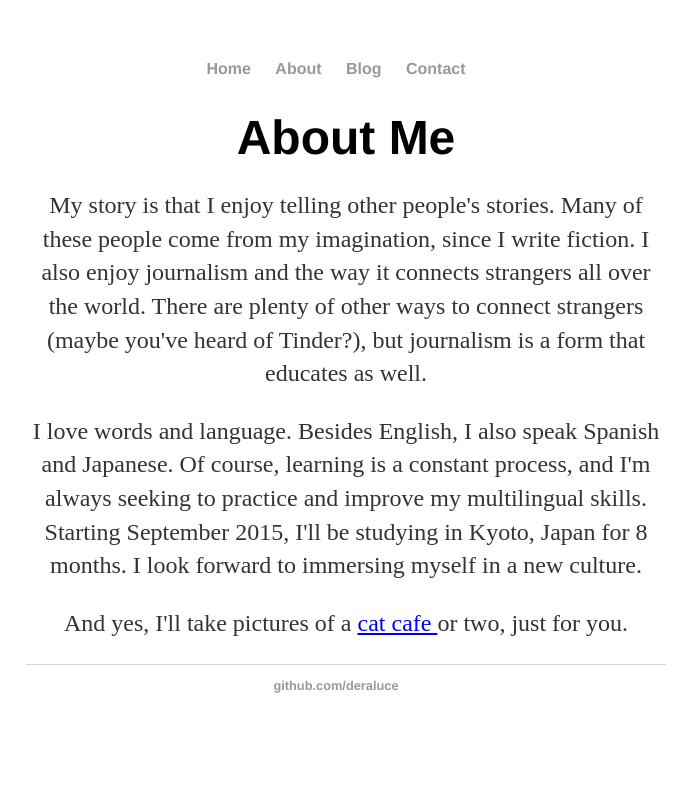
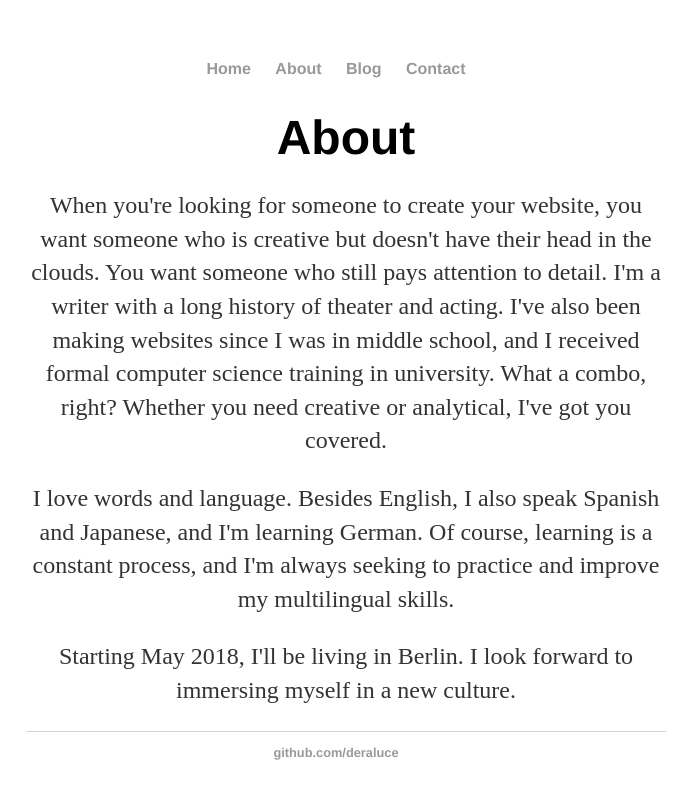
Before and after one commit to DeraLuce/DeraLuce.github.io, a Jekyll site: the page built from about/index.html, in a window 1280 px wide. Shown: the top 799 px of the page, without its empty margins (294-986 px from the left). Built offline with Jekyll 4.4.1, drawn with Linux system fonts in a browser that asks for light colours.

Commit message:
changed index and about page copy

```diff
--- a/about/index.html
+++ b/about/index.html
@@ -1,16 +1,11 @@
 ---
 layout: default
-title: About Me
+title: About
 ---
 <h1>{{ page.title }}</h1>
 
-<p> My story is that I enjoy telling other people's stories. Many of these people come from my imagination, since
-I write fiction.
-I also enjoy journalism and the way it connects strangers all over the world. There are plenty of other ways to connect
-strangers (maybe you've heard of Tinder?), but journalism is a form that educates as well.</p>
-<p>I love words and language. Besides English, I also speak Spanish and Japanese. Of course,
-learning is a constant process, and I'm always seeking to practice and improve my multilingual skills.
-Starting September 2015, I'll be studying in Kyoto, Japan for 8 months. I look forward to immersing myself
+<p>When you're looking for someone to create your website, you want someone who is creative but doesn't have their head in the clouds. You want someone who still pays attention to detail. I'm a writer with a long history of theater and acting. I've also been making websites since I was in middle school, and I received formal computer science training in university. What a combo, right? Whether you need creative or analytical, I've got you covered.</p>
+<p>I love words and language. Besides English, I also speak Spanish and Japanese, and I'm learning German. Of course,
+learning is a constant process, and I'm always seeking to practice and improve my multilingual skills.</p>
+<p>Starting May 2018, I'll be living in Berlin. I look forward to immersing myself
 in a new culture. </p>
-<p> And yes, I'll take pictures
-of a <a href ="http://time.com/2280/heres-an-inside-look-at-japans-best-cat-cafes/"> cat cafe </a> or two, just for you. </p>
--- a/index.html
+++ b/index.html
@@ -4,8 +4,8 @@ title: Dera Luce
 ---
 <div class="blurb">
 	<h1>Dera Luce</h1>
-	<h2> <em>Logophile in every sense of the word / <span class = "unital">palabra</span> /</em> 言葉</h2>
-	<p>Hi there. I'm Dera, a St. Louis-based writer and front-end developer by way of Los Angeles. Soon, I'll be calling Berlin home.</p>
+	<p>Hi there, I'm Dera. My favorite thing to do is study language, both computer and human. It makes sense that I now work as a writer, web consultant and front-end developer.</p>
+	<p>I'm from Los Angeles but am currently based in St. Louis. Soon, I'll be calling Berlin home.</p>
 	<p>You can read more about me <a href="/about"> here</a>, or follow me on
 	Twitter <a class="link link-body" href = "https://twitter.com/DeraLuce"> here</a>.</p>
 </div><!-- /.blurb -->
```
